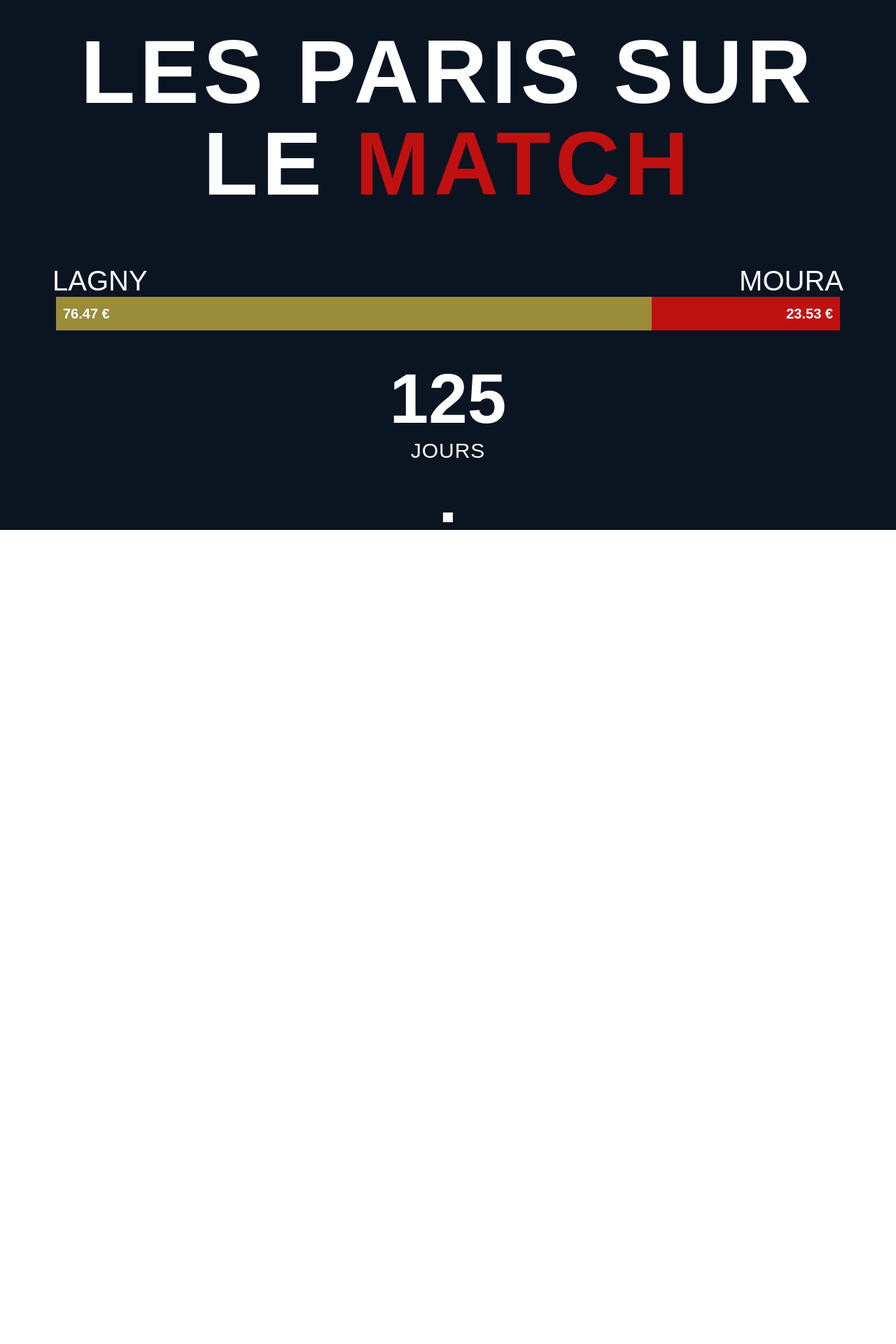
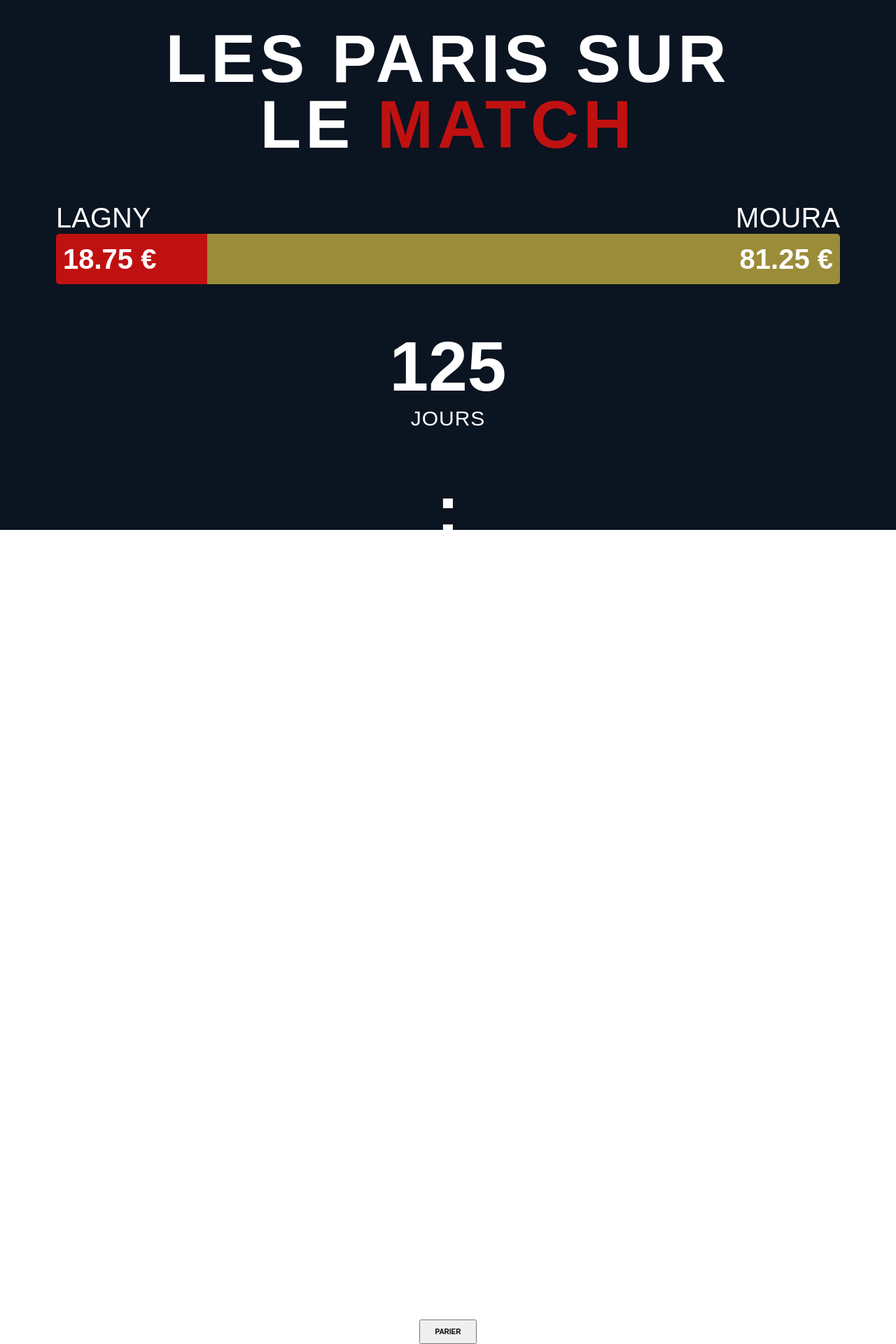
Before and after one commit to RaEace/La-Groph-cie, a React (Vite) app: page / in a window 1280 px wide. Shown: the part 43-1963 px from the top of the page at 70% size. Before the commit the page ends 1788 px from the top, so only its background shows below. Built offline with nearby package versions, Linux system fonts and the light colour scheme; a web font is replaced by a local one.

Commit message:
feat: almost done

```diff
--- a/src/components/BetBar/BetBar.css
+++ /dev/null
@@ -1,30 +0,0 @@
-.progress-bar-container {
-  width: 100%;
-  height: 6vh;
-  background-color: #f0f0f0;
-  display: flex;
-}
-
-.progress-bar-jules {
-  height: 100%;
-  text-align: center;
-  line-height: 6vh;
-  color: white;
-  font-weight: bold;
-  background-color: var(--red);
-  text-align: end;
-  font-size: 20px;
-  padding-right: 10px;
-}
-
-.progress-bar-thibault {
-  height: 100%;
-  text-align: center;
-  line-height: 6vh;
-  color: white;
-  font-weight: bold;
-  background-color: var(--yellow);
-  text-align: start;
-  font-size: 20px;
-  padding-left: 10px;
-}
--- a/src/pages/Betting/Betting.css
+++ b/src/pages/Betting/Betting.css
@@ -10,7 +10,7 @@
   align-items: center;
 }
 
-.bet-bar {
+.bet-bar-layout {
   display: flex;
   flex-direction: column;
   padding-left: 10vh;
@@ -26,13 +26,26 @@
   font-size: 40px;
 }
 
-.bet-names-style {
-  color: var(--white);
-  margin: 10vh -5px 0 -5px;
-}
-
 .countdown-layout {
   display: flex;
   flex-direction: column;
   align-items: center;
 }
+
+.button-layout {
+  display: flex;
+  justify-content: center;
+  align-items: center;
+  margin-top: 3vh;
+}
+
+.button-style {
+  font-size: 10px;
+  font-weight: 800;
+  padding: 10px 20px 10px 20px;
+}
+
+.bet-names-style {
+  color: var(--white);
+  margin: 10vh 0 0 0;
+}
--- a/src/pages/Betting/Betting.tsx
+++ b/src/pages/Betting/Betting.tsx
@@ -1,25 +1,28 @@
-import BetBar from "../../components/BetBar/BetBar";
-import BetTitle from "../../components/BetTitle/BetTitle";
-import TimeCountdown from "../../components/TimeCountdown/TimeCountdown";
+import BetBar from "./components/BetBar/BetBar";
+import BetTitle from "./components/BetTitle/BetTitle";
+import TimeCountdown from "./components/TimeCountdown/TimeCountdown";
 import "./Betting.css";
 
 const Betting = () => {
-  const finalDate = new Date('2024-09-01T23:59:59');
+  const finalDate = new Date("2024-09-01T23:59:59");
 
   return (
     <div className="betting">
       <div className="title-section">
         <BetTitle />
       </div>
-      <div className="bet-bar">
+      <div className="bet-bar-layout">
         <div className="bet-names-layout">
           <p className="bet-names-style">LAGNY</p>
           <p className="bet-names-style">MOURA</p>
         </div>
-        <BetBar jules={40} thibault={130}/>
+        <BetBar jules={30} thibault={130} />
       </div>
       <div className="countdown-layout">
-        <TimeCountdown finalDate={finalDate}/>
+        <TimeCountdown finalDate={finalDate} />
+      </div>
+      <div className="button-layout">
+        <button className="button-style">PARIER</button>
       </div>
     </div>
   );
--- /dev/null
+++ b/src/pages/Betting/components/BetBar/BetBar.css
@@ -0,0 +1,34 @@
+.progress-bar-container {
+  width: 100%;
+  height: 9vh;
+  background-color: var(--primary);
+  display: flex;
+}
+
+.progress-bar-jules {
+  height: 100%;
+  text-align: center;
+  line-height: 9vh;
+  color: white;
+  font-weight: bold;
+  background-color: var(--red);
+  text-align: start;
+  font-size: 5vh;
+  padding-left: 10px;
+  border-top-left-radius: 5px;
+  border-bottom-left-radius: 5px;
+}
+
+.progress-bar-thibault {
+  height: 100%;
+  text-align: center;
+  line-height: 9vh;
+  color: white;
+  font-weight: bold;
+  background-color: var(--yellow);
+  text-align: end;
+  font-size: 5vh;
+  padding-right: 10px;
+  border-top-right-radius: 5px;
+  border-bottom-right-radius: 5px;
+}
--- a/src/components/BetBar/BetBar.tsx
+++ b/src/pages/Betting/components/BetBar/BetBar.tsx
@@ -1,4 +1,4 @@
-import "./BetBar.css"
+import "./BetBar.css";
 
 interface ProgressBarProps {
   thibault: number;
@@ -12,11 +12,17 @@ const ProgressBar: React.FC<ProgressBarProps> = ({ thibault, jules }) => {
 
   return (
     <div className="progress-bar-container">
-      <div className="progress-bar-thibault" style={{ width: `${thibaultPercentage}%`}}>
+      <div
+        className="progress-bar-jules"
+        style={{ width: `${julesPercentage}%` }}
+      >
+        {julesPercentage.toFixed(2)} €
+      </div>
+      <div
+        className="progress-bar-thibault"
+        style={{ width: `${thibaultPercentage}%` }}
+      >
         {thibaultPercentage.toFixed(2)} €
-      </div>
-      <div className="progress-bar-jules" style={{ width: `${julesPercentage}%`}}>
-        {julesPercentage.toFixed(2)} €
       </div>
     </div>
   );
--- a/src/components/BetTitle/BetTitle.css
+++ b/src/pages/Betting/components/BetTitle/BetTitle.css
@@ -1,9 +1,9 @@
 .bet-title {
-  font-size: 8em;
+  font-size: 6em;
   font-weight: 600;
   letter-spacing: 6px;
   color: white;
-  margin: 0 0 0 0;
+  margin: 0 0 -2vh 0;
   display: flex;
   flex-direction: column;
 }
--- a/src/components/TimeCountdown/TimeCountDown.css
+++ b/src/pages/Betting/components/TimeCountdown/TimeCountDown.css
@@ -10,7 +10,7 @@
 .countdown-element-layout {
   display: flex;
   flex-direction: column;
-  padding: 20px 20px 10px 20px;
+  padding: 5vh 20px 2vh 20px;
   font-weight: bold;
 }
 
@@ -22,7 +22,6 @@
 }
 
 .countdown-value {
-  font-size: 100px;
   text-align: center;
 }
 
```
Also changed, not shown: src/pages/Betting/components/BetTitle/BetTitle.tsx (renamed from src/components/BetTitle/BetTitle.tsx), src/pages/Betting/components/TimeCountdown/TimeCountdown.tsx (renamed from src/components/TimeCountdown/TimeCountdown.tsx), src/pages/Betting/components/TimeCountdown/types.ts (renamed from src/components/TimeCountdown/types.ts), src/pages/Betting/components/TimeCountdown/utils.ts (renamed from src/components/TimeCountdown/utils.ts).
